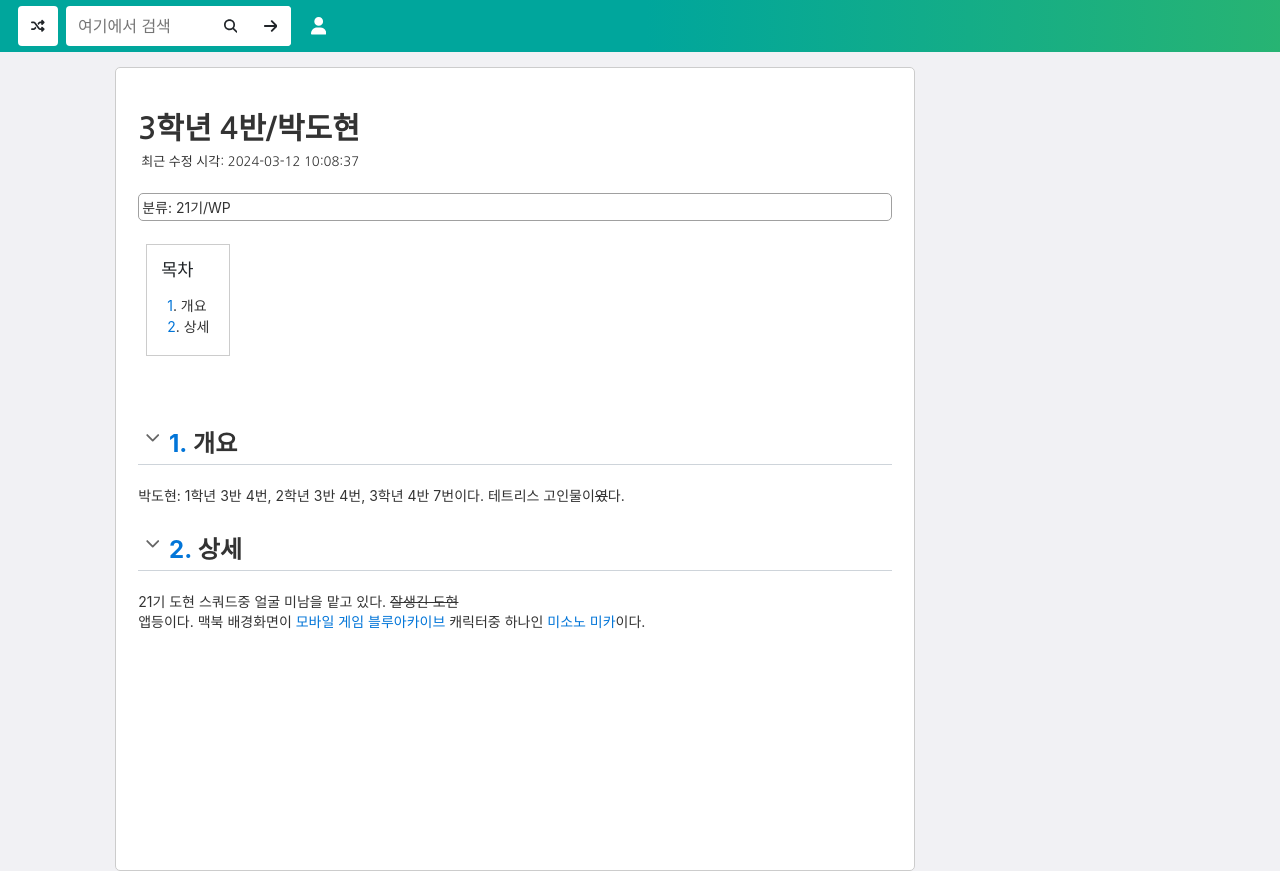
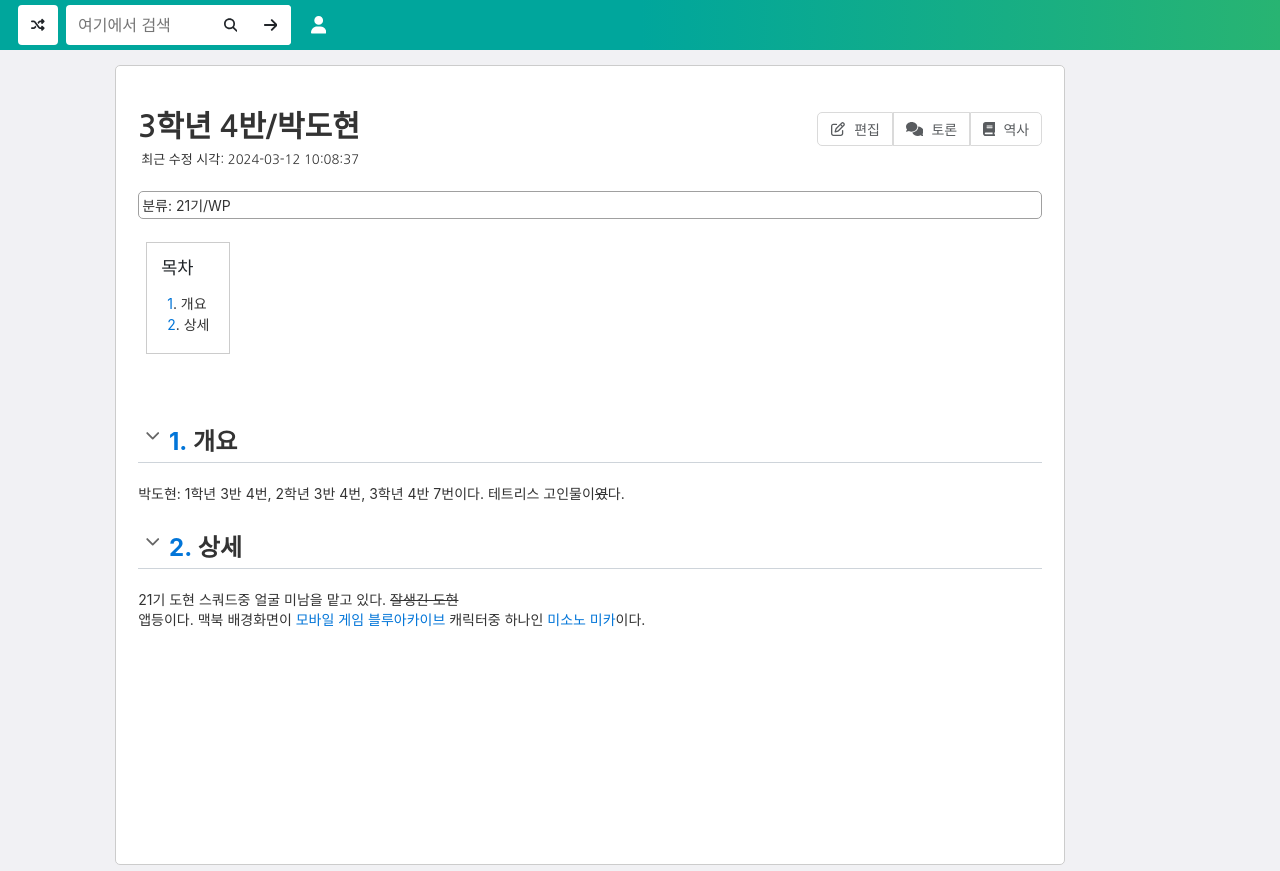
Before and after one commit to Coodi419/WP_Wiki, a Svelte app: page / in a window 1280 px wide. Built offline with nearby package versions, Linux system fonts and the light colour scheme.

Commit message:
edit_button

```diff
--- a/src/App.svelte
+++ b/src/App.svelte
@@ -32,6 +32,12 @@
 </main>
 
 <style>
+	* {
+		box-sizing: border-box;
+		text-wrap: balance;
+		word-break: keep-all;
+	}
+
 	main {
 		padding: 0;
 		max-width: 240px;
@@ -93,7 +99,7 @@
 	#contents {
 		background-color: #ffffff;
 		min-height: 50rem;
-		width: 62%;
+		width:950px;
 		margin-left: 9%;
 		margin-top: 15px;
 		border-radius: 5px;
@@ -106,9 +112,10 @@
 
 	#tool_bar {
 		width: 100%;
-		height: 40px;
+		height: 50px;
 		padding: 6px;
 		background: linear-gradient(90deg, #00a69c, #00a69c, #28b472);
+		display: flex;
 	}
 
 	#profile {
--- a/src/components/Header.svelte
+++ b/src/components/Header.svelte
@@ -1,6 +1,40 @@
 <header>
-    <p id="title">3학년 4반/박도현</p>
-    <p id="time">최근 수정 시각: 2024-03-12 10:08:37</p>
+    <div id="head_title">
+        <div id="head_line_div">
+            <p id="title">3학년 4반/박도현</p>
+            <p id="time">최근 수정 시각: 2024-03-12 10:08:37</p>
+        </div>
+        <div id="head_div">
+            <div id="head_button">
+                <div>
+                    <input type="checkbox" id="modal" class="edit_box" data-v-f71337ee="">
+                    <label for="modal" class="edit_button" data-v-f71337ee="">
+                        <span class="edit1">
+                            <svg xmlns="http://www.w3.org/2000/svg" height="16" width="16" viewBox="0 0 512 512">
+                                <path d="M441 58.9L453.1 71c9.4 9.4 9.4 24.6 0 33.9L424 134.1 377.9 88 407 58.9c9.4-9.4 24.6-9.4 33.9 0zM209.8 256.2L344 121.9 390.1 168 255.8 302.2c-2.9 2.9-6.5 5-10.4 6.1l-58.5 16.7 16.7-58.5c1.1-3.9 3.2-7.5 6.1-10.4zM373.1 25L175.8 222.2c-8.7 8.7-15 19.4-18.3 31.1l-28.6 100c-2.4 8.4-.1 17.4 6.1 23.6s15.2 8.5 23.6 6.1l100-28.6c11.8-3.4 22.5-9.7 31.1-18.3L487 138.9c28.1-28.1 28.1-73.7 0-101.8L474.9 25C446.8-3.1 401.2-3.1 373.1 25zM88 64C39.4 64 0 103.4 0 152V424c0 48.6 39.4 88 88 88H360c48.6 0 88-39.4 88-88V312c0-13.3-10.7-24-24-24s-24 10.7-24 24V424c0 22.1-17.9 40-40 40H88c-22.1 0-40-17.9-40-40V152c0-22.1 17.9-40 40-40H200c13.3 0 24-10.7 24-24s-10.7-24-24-24H88z"></path>
+                            </svg>
+                            <span>편집</span>
+                        </span>
+                    </label>
+                </div>
+                <a href="/" class="discuss1">
+                    <svg xmlns="http://www.w3.org/2000/svg" height="1em" viewBox="0 0 640 512">
+                        <path d="M208 352c114.9 0 208-78.8 208-176S322.9 0 208 0S0 78.8 0 176c0 38.6 14.7 74.3 39.6 103.4c-3.5 9.4-8.7 17.7-14.2 24.7c-4.8 6.2-9.7 11-13.3 14.3c-1.8 1.6-3.3 2.9-4.3 3.7c-.5 .4-.9 .7-1.1 .8l-.2 .2 0 0 0 0C1 327.2-1.4 334.4 .8 340.9S9.1 352 16 352c21.8 0 43.8-5.6 62.1-12.5c9.2-3.5 17.8-7.4 25.3-11.4C134.1 343.3 169.8 352 208 352zM448 176c0 112.3-99.1 196.9-216.5 207C255.8 457.4 336.4 512 432 512c38.2 0 73.9-8.7 104.7-23.9c7.5 4 16 7.9 25.2 11.4c18.3 6.9 40.3 12.5 62.1 12.5c6.9 0 13.1-4.5 15.2-11.1c2.1-6.6-.2-13.8-5.8-17.9l0 0 0 0-.2-.2c-.2-.2-.6-.4-1.1-.8c-1-.8-2.5-2-4.3-3.7c-3.6-3.3-8.5-8.1-13.3-14.3c-5.5-7-10.7-15.4-14.2-24.7c24.9-29 39.6-64.7 39.6-103.4c0-92.8-84.9-168.9-192.6-175.5c.4 5.1 .6 10.3 .6 15.5z"></path>
+                    </svg>
+                토론</a>
+                <a href="/" class="history1">
+                    <svg xmlns="http://www.w3.org/2000/svg" height="1em" viewBox="0 0 448 512">
+                        <path d="M96 0C43 0 0 43 0 96V416c0 53 43 96 96 96H384h32c17.7 0 32-14.3 32-32s-14.3-32-32-32V384c17.7 0 32-14.3 32-32V32c0-17.7-14.3-32-32-32H384 96zm0 384H352v64H96c-17.7 0-32-14.3-32-32s14.3-32 32-32zm32-240c0-8.8 7.2-16 16-16H336c8.8 0 16 7.2 16 16s-7.2 16-16 16H144c-8.8 0-16-7.2-16-16zm16 48H336c8.8 0 16 7.2 16 16s-7.2 16-16 16H144c-8.8 0-16-7.2-16-16s7.2-16 16-16z">
+                </path>
+                </svg>
+                     역사
+                </a>
+            </div>
+            <div>
+
+            </div>
+        </div>
+    </div>
 </header>
 
 <style>
@@ -24,4 +58,81 @@
         font-weight: 400;
         font-style: normal;
     }
+    .discuss1, .history1, .edit1 {
+        border-left-width: 0;
+        margin: 0;
+        height: 1.75em;
+        align-items: center;
+        background-color: #fff;
+        border: 1px solid #dadada;
+        color: rgb(33, 37, 41, .749);
+        justify-content: center;
+        display: flex;
+        padding: 0.25rem 0.75rem;
+        text-decoration: none;
+        cursor: pointer;
+    }
+    .discuss1 {
+        border-bottom-right-radius: 0;
+        border-top-right-radius: 0;
+        border-bottom-left-radius: 0;
+        border-top-left-radius: 0;
+    }
+    .history1 {
+        border-bottom-right-radius: 5px;
+        border-top-right-radius: 5px;
+    }
+    .edit1 {
+        border-bottom-left-radius: 5px;
+        border-top-left-radius: 5px;
+    }
+    .edit_box {
+        display: none;
+        font-family: inherit;
+        font-size: 100%;
+        line-height: 1.15;
+        margin: 0;
+        box-sizing: border-box;
+        background: initial;
+        cursor: default;
+        appearance: auto;
+        padding: initial;
+        margin: initial;
+    }
+    .edit_button {
+        cursor: pointer;
+    }
+    svg {
+        fill: currentColor;
+        margin: 0 0.5rem 0 0;
+        height: 1em;
+        overflow: hidden;
+        box-sizing: border-box;
+        cursor: pointer;
+    }
+    #edit {
+        border-bottom-right-radius: 0;
+        border-top-right-radius: 0;
+        border-bottom-left-radius: 0;
+        border-top-left-radius: 0;
+        border-left-width: 0;
+        height: 2.25rem;
+        margin: 0 0 0 0.5rem;
+
+    }
+    #head_title, #head_div, #head_button{
+        display: flex;
+    }
+    #head_line_div {
+        display: flex;
+        flex: 1;
+        flex-direction: column;
+    }
+    #head_button {
+        align-items: flex-start;
+        font-size: 14px;
+    }
+    #head_title {
+        align-items: center;
+    }
 </style>
```
